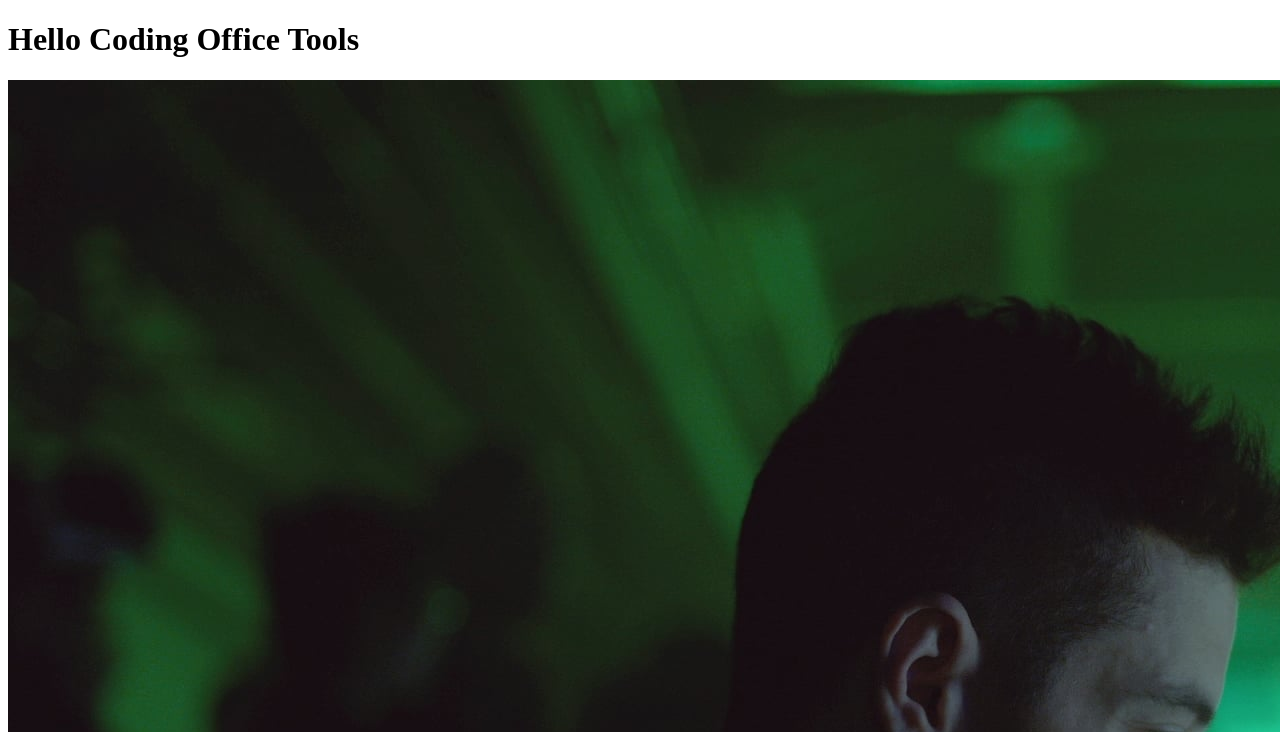
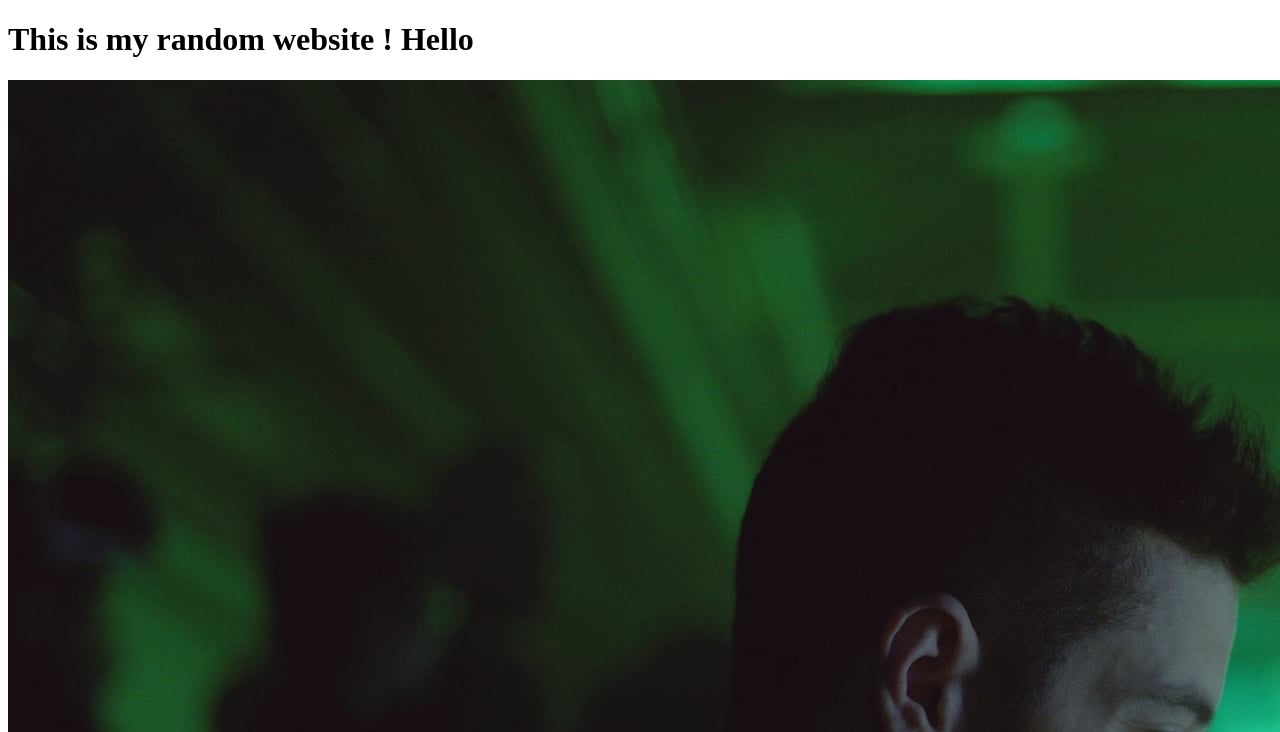
Before and after one commit to Emilie-Blr/jaddevvv.github.io, a plain HTML site: page index.html in a window 1280 px wide. Shown: the top 732 px of the page. Drawn offline with Linux system fonts and the light colour scheme.

Commit message:
Random Website

```diff
--- a/index.html
+++ b/index.html
@@ -7,7 +7,7 @@
 </head>
 <body>
     <header>
-        <h1>Hello Coding Office Tools</h1>
+        <h1>This is my random website ! Hello</h1>
     </header>
     <img src="image/far_from_the_noise.jpeg">
     <img src="image/VntfLQ3t_400x400.jpg">
```
